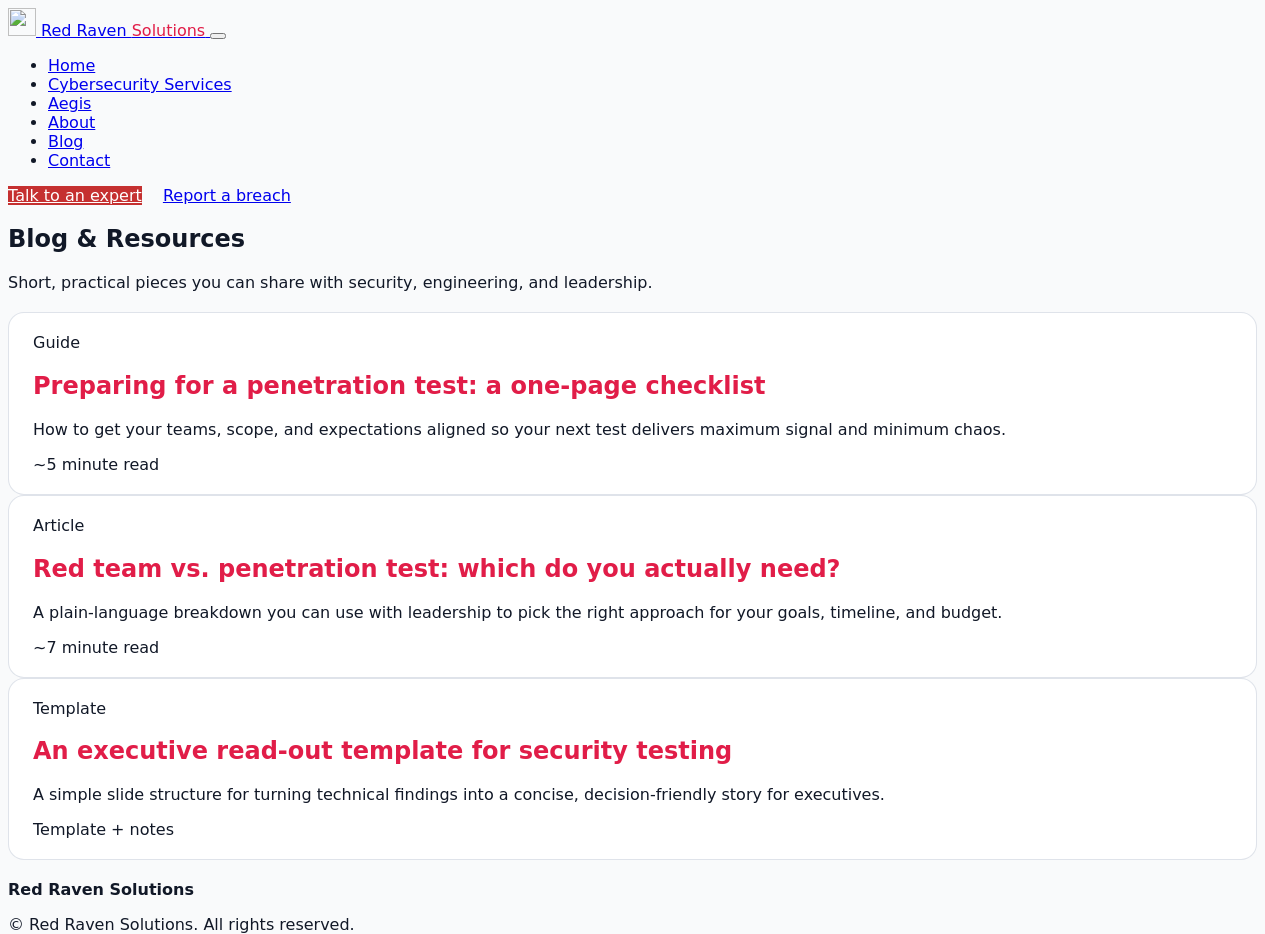
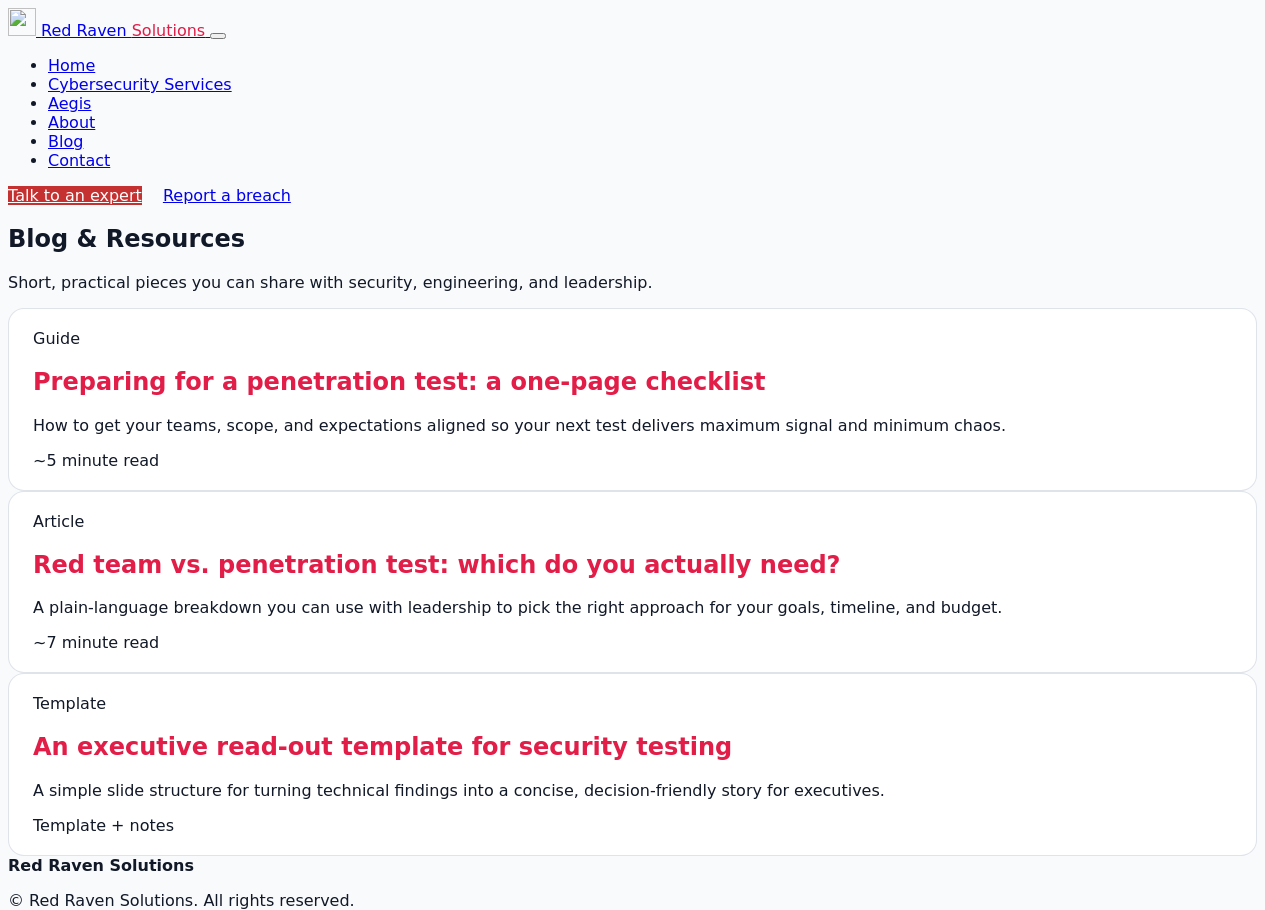

Fix broken resource links, shrink images, and remove dead code

--- a/assets/css/main.css
+++ b/assets/css/main.css
@@ -17,31 +17,36 @@ html, body {
   color: #e11d48; /* rose-600-style accent */
 }
 
-.bg-hero {
-  background: radial-gradient(circle at top left, #fee2e2 0, transparent 60%),
-              radial-gradient(circle at top right, #dbeafe 0, transparent 55%),
-              #ffffff;
-}
-
-.bg-hero-soft {
-  background: radial-gradient(circle at top left, #dcfce7 0, transparent 55%),
-              #ffffff;
-}
-
 .bg-rrs-soft {
   background: #fef2f2;
 }
 
+/* Hero section */
+.bg-hero {
+  background: url("../img/hero-bg.jpg") center/cover no-repeat;
+  position: relative;
+  color: #fff;
+}
+
+.bg-hero::before {
+  content: "";
+  position: absolute;
+  inset: 0;
+  background: rgba(11,15,25,0.6);
+}
+
+.bg-hero > .container { position: relative; z-index: 1; }
+
 .btn-rrs {
-  background-color: #e11d48;
-  border-color: #e11d48;
-  color: #ffffff;
+  background-color: #c53030;
+  border: none;
+  color: #fff;
 }
 
 .btn-rrs:hover {
-  background-color: #be123c;
-  border-color: #be123c;
-  color: #ffffff;
+  background-color: #a31e1e;
+  box-shadow: 0 0 15px rgba(255,70,70,0.5);
+  color: #fff;
 }
 
 .bg-rrs-soft .btn-rrs {
@@ -86,32 +91,6 @@ html, body {
   border: 1px solid rgba(148, 163, 184, 0.3);
 }
 
-/* Form card */
-.rrs-form-card {
-  background-color: #ffffff;
-  border-radius: 1rem;
-  padding: 1.5rem 1.75rem;
-  border: 1px solid rgba(148, 163, 184, 0.3);
-}
-
-/* Stats */
-.rrs-stat-card {
-  background-color: #ffffff;
-  border-radius: 1rem;
-  padding: 1.25rem 1.5rem;
-  border: 1px solid rgba(148, 163, 184, 0.3);
-}
-
-.rrs-stat-value {
-  font-size: 1.8rem;
-  font-weight: 800;
-}
-
-.rrs-stat-label {
-  font-size: 0.85rem;
-  color: #6b7280;
-}
-
 /* Links */
 .link-rrs {
   color: #e11d48;
@@ -138,6 +117,7 @@ html, body {
   padding-top: 4.5rem !important;
   padding-bottom: 4.5rem !important;
 }
+.py-6 { padding-top: 6rem; padding-bottom: 6rem; }
 
 /* Small helper */
 @media (max-width: 575.98px) {
@@ -151,45 +131,7 @@ html, body {
   padding-inline: 1rem;
 }
 
-/* Hero section */
-.bg-hero {
-  background: url("../img/hero-bg.png") center/cover no-repeat;
-  position: relative;
-  color: #fff;
-}
-
-.bg-hero::before {
-  content: "";
-  position: absolute;
-  inset: 0;
-  background: rgba(11,15,25,0.6);
-}
-
-.bg-hero > .container { position: relative; z-index: 1; }
-
-.btn-rrs {
-  background-color: #c53030;
-  border: none;
-  color: #fff;
-}
-.btn-rrs:hover {
-  background-color: #a31e1e;
-}
-
-.bg-mesh {
-  background: url("../img/bg-mesh.png") center/cover no-repeat;
-  background-attachment: fixed;
-  color: #fff;
-}
-
-.btn-rrs:hover {
-  box-shadow: 0 0 15px rgba(255,70,70,0.5);
-}
-
 section { transition: background 0.5s ease-in-out, color 0.5s ease-in-out; }
-
-.py-6 { padding-top: 6rem; padding-bottom: 6rem; }
-
 
 /* Generic wave strip */
 .rrs-wave {
@@ -212,73 +154,4 @@ section { transition: background 0.5s ease-in-out, color 0.5s ease-in-out; }
 
 .rrs-wave-dark {
   background-image: url("../svg/divider-dark.svg");
-}
-
-.section-wave-top,
-.section-wave-bottom {
-  position: relative;
-  z-index: 0;
-}
-
-.section-wave-top::before,
-.section-wave-bottom::after {
-  content: "";
-  position: absolute;
-  left: 0;
-  right: 0;
-  height: 80px;
-  background-repeat: no-repeat;
-  background-size: 100% 100%;
-  background-position: center;
-  z-index: -1;
-}
-
-/* top vs bottom placement */
-.section-wave-top::before {
-  top: -79px;
-}
-.section-wave-bottom::after {
-  bottom: -79px;
-}
-
-/* color variants */
-.section-wave-red::before,
-.section-wave-red::after {
-  background-image: url("../svg/divider-red.svg");
-}
-.section-wave-orange::before,
-.section-wave-orange::after {
-  background-image: url("../svg/divider-orange.svg");
-}
-.section-wave-dark::before,
-.section-wave-dark::after {
-  background-image: url("../svg/divider-dark.svg");
-}
-
-
-body {
-    font-family: 'Arial', sans-serif;
-}
-
-header nav a:hover {
-    text-decoration: underline;
-}
-
-section {
-    margin-top: 20px;
-    margin-bottom: 20px;
-}
-
-form input,
-form textarea {
-    font-family: inherit;
-    outline: none;
-}
-
-form button:hover {
-    background-color: #e53e3e;
-}
-
-footer {
-    margin-top: 20px;
 }
